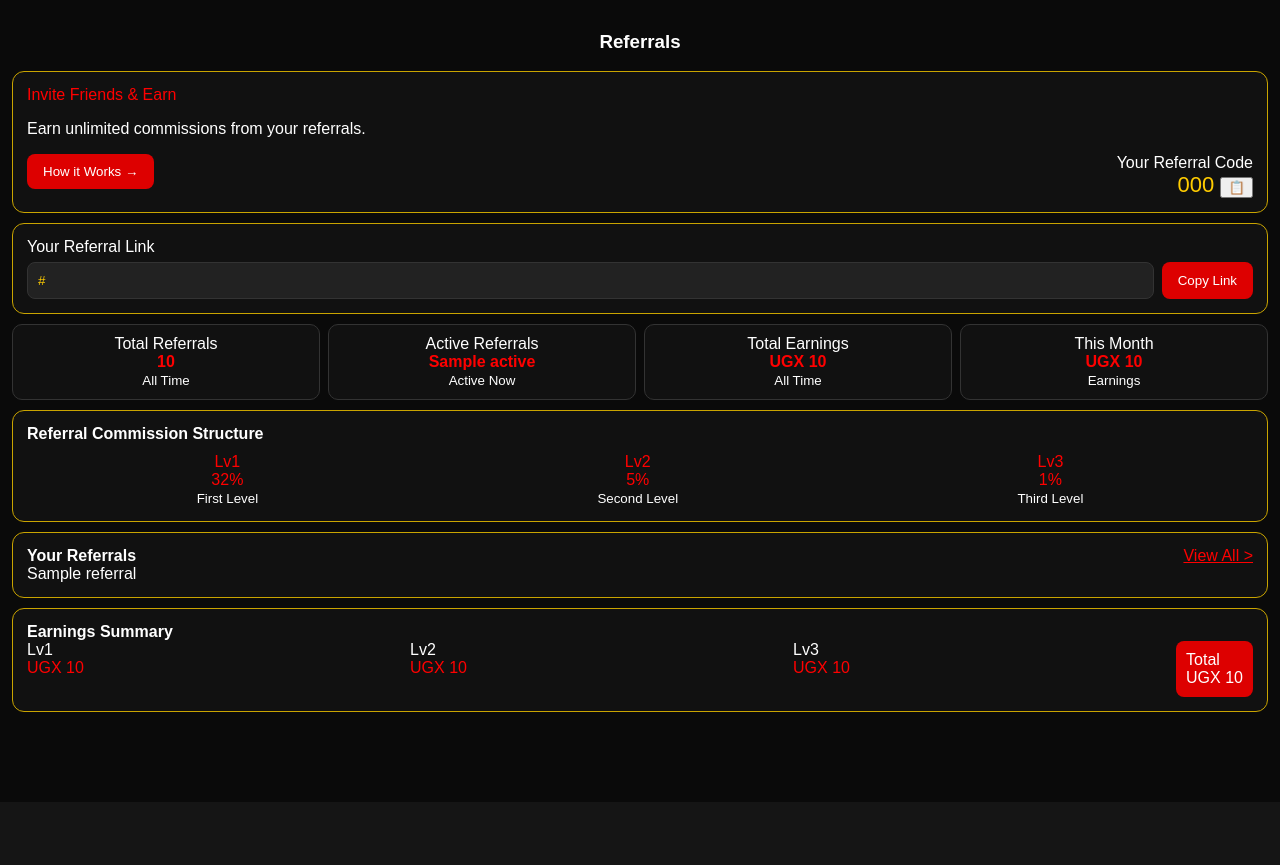
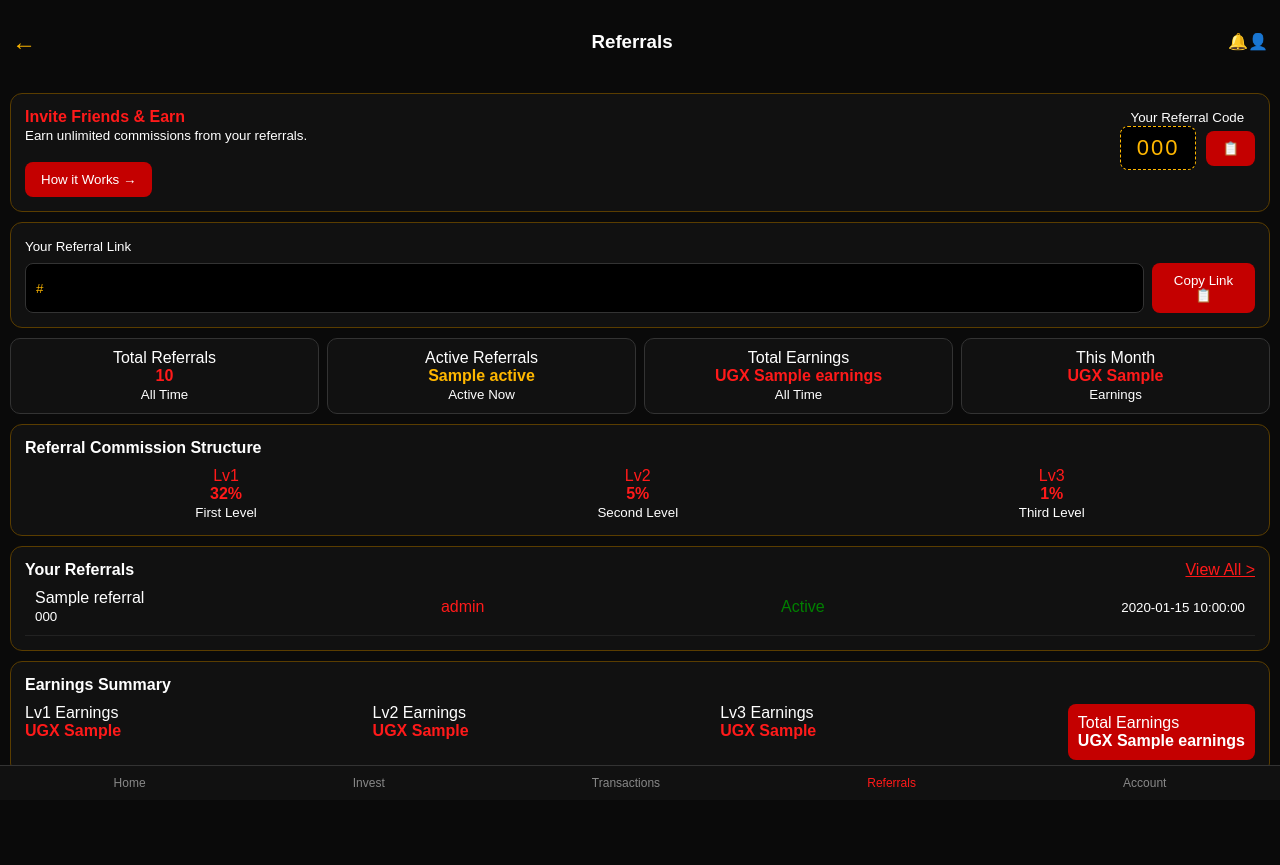
Before and after one commit to Codex700com/Codex700com, a Flask app: template templates/referrals.html in a window 1280 px wide. Before the commit the page ends 712 px from the top, so only its background shows below. Run offline with Flask 3, Linux system fonts and the light colour scheme; the template is opened without the code that fills it: most values are stand-ins (such as "Sample title", 1, 10 or a date in 2020).

Commit message:
dynamic referrals per user zero defaults working buttons

```diff
--- a/templates/referrals.html
+++ b/templates/referrals.html
@@ -1,40 +1,79 @@
-<!DOCTYPE html><html><head><meta name="viewport" content="width=device-width,initial-scale=1"><style>
-body{background:#0a0a0a;color:#fff;font-family:sans-serif;margin:0;padding:12px;padding-bottom:80px}
-.card{border:1px solid #c9a400;border-radius:12px;padding:14px;margin:10px 0;background:#111}
-.redbtn{background:#d00;color:#fff;border:none;padding:10px 16px;border-radius:8px;cursor:pointer}
-.grid{display:grid;grid-template-columns:1fr 1fr 1fr 1fr;gap:8px;margin:10px 0}
-.box{border:1px solid #333;border-radius:10px;padding:10px;text-align:center;background:#111}
-.gold{color:#ffcc00}.red{color:red}
-#modal{display:none;position:fixed;top:0;left:0;right:0;bottom:0;background:rgba(0,0,0,.8);justify-content:center;align-items:center}
-#modal div{background:#111;padding:20px;border-radius:12px;border:1px solid gold;text-align:center}
+<!DOCTYPE html><html><head><meta charset="utf-8"><meta name="viewport" content="width=device-width,initial-scale=1">
+<title>Referrals</title><style>
+body{background:#0a0a0a;color:#fff;font-family:Arial;margin:0;padding-bottom:80px}
+.header{display:flex;align-items:center;justify-content:space-between;padding:12px}
+.card{background:#111;border:1px solid #5a3d00;border-radius:12px;margin:10px;padding:14px}
+.red{color:#ff1a1a}.gold{color:#ffb700}
+.btn-red{background:#c40000;color:#fff;border:none;padding:10px 16px;border-radius:8px;cursor:pointer}
+.code-box{display:flex;align-items:center;gap:10px}
+.code{background:#000;border:1px dashed #ffb700;padding:8px 16px;font-size:22px;letter-spacing:2px;color:#ffb700;border-radius:8px}
+.stats{display:grid;grid-template-columns:1fr 1fr 1fr 1fr;gap:8px;margin:10px}
+.stat{background:#111;border:1px solid #333;border-radius:10px;padding:10px;text-align:center}
+.lv{display:flex;justify-content:space-around;text-align:center}
+.ref-row{display:flex;align-items:center;justify-content:space-between;padding:10px;border-bottom:1px solid #222}
+.nav{position:fixed;bottom:0;left:0;right:0;background:#111;display:flex;justify-content:space-around;padding:10px;border-top:1px solid #333}
+.nav a{color:#888;text-decoration:none;font-size:12px;text-align:center}.nav a.active{color:#ff1a1a}
+.modal{display:none;position:fixed;top:0;left:0;right:0;bottom:0;background:rgba(0,0,0,.8);align-items:center;justify-content:center}
+.modal div{background:#1a1a1a;padding:20px;border-radius:12px;max-width:320px;text-align:center}
+input{width:100%;background:#000;border:1px solid #333;color:#ffb700;padding:10px;border-radius:8px}
 </style></head><body>
-<h3 style="text-align:center">Referrals</h3>
-<div class="card"><div class="red">Invite Friends & Earn</div><p>Earn unlimited commissions from your referrals.</p>
-<button class="redbtn" onclick="showModal()">How it Works →</button>
-<div style="float:right;text-align:right"><div>Your Referral Code</div><div class="gold" style="font-size:22px">{{code}} <button onclick="copyCode()">📋</button></div></div><div style="clear:both"></div></div>
+<div class="header"><a href="/" style="color:#ffb700;font-size:24px;text-decoration:none">←</a><h3>Referrals</h3><div>🔔👤</div></div>
 
-<div class="card"><div>Your Referral Link</div><div style="display:flex;gap:8px;margin-top:6px"><input id="link" value="{{link}}" readonly style="flex:1;background:#222;color:#ffcc00;border:1px solid #333;border-radius:8px;padding:10px"><button class="redbtn" onclick="copyLink()">Copy Link</button></div></div>
+<div class="card">
+<div style="display:flex;justify-content:space-between">
+<div><div class="red"><b>Invite Friends & Earn</b></div><small>Earn unlimited commissions from your referrals.</small><br><br>
+<button class="btn-red" onclick="showHow()">How it Works →</button></div>
+<div style="text-align:center"><small>Your Referral Code</small><div class="code-box"><div class="code" id="rcode">{{code}}</div><button class="btn-red" onclick="copyCode()">📋</button></div></div>
+</div></div>
 
-<div class="grid">
-<div class="box">Total Referrals<br><b class="red">{{total}}</b><br><small>All Time</small></div>
-<div class="box">Active Referrals<br><b class="red">{{active}}</b><br><small>Active Now</small></div>
-<div class="box">Total Earnings<br><b class="red">UGX {{ "{:,}".format(earnings) }}</b><br><small>All Time</small></div>
-<div class="box">This Month<br><b class="red">UGX {{ "{:,}".format(month_earnings) }}</b><br><small>Earnings</small></div>
+<div class="card"><small>Your Referral Link</small><div style="display:flex;gap:8px;margin-top:8px"><input id="rlink" readonly value="{{link}}"><button class="btn-red" onclick="copyLink()">Copy Link 📋</button></div></div>
+
+<div class="stats">
+<div class="stat">Total Referrals<br><b class="red">{{total}}</b><br><small>All Time</small></div>
+<div class="stat">Active Referrals<br><b class="gold">{{active}}</b><br><small>Active Now</small></div>
+<div class="stat">Total Earnings<br><b class="red">UGX {{earnings}}</b><br><small>All Time</small></div>
+<div class="stat">This Month<br><b class="red">UGX {{month_earnings}}</b><br><small>Earnings</small></div>
 </div>
 
-<div class="card"><b>Referral Commission Structure</b><div style="display:flex;justify-content:space-around;text-align:center;margin-top:10px"><div><div class="red">Lv1<br>32%</div><small>First Level</small></div><div><div class="red">Lv2<br>5%</div><small>Second Level</small></div><div><div class="red">Lv3<br>1%</div><small>Third Level</small></div></div></div>
+<div class="card"><b>Referral Commission Structure</b><div class="lv" style="margin-top:10px">
+<div><div class="red">Lv1</div><div class="red"><b>32%</b></div><small>First Level</small></div>
+<div><div class="red">Lv2</div><div class="red"><b>5%</b></div><small>Second Level</small></div>
+<div><div class="red">Lv3</div><div class="red"><b>1%</b></div><small>Third Level</small></div>
+</div></div>
 
-<div class="card"><b>Your Referrals</b> <a href="#" style="float:right;color:red" onclick="alert('No more referrals');return false">View All ></a>
-{% if referrals %}{% for r in referrals %}<div>{{r}}</div>{% endfor %}{% else %}<p style="color:#888;text-align:center;padding:20px">No referrals yet. Share your link to invite friends.</p>{% endif %}
+<div class="card"><div style="display:flex;justify-content:space-between"><b>Your Referrals</b><a href="#" onclick="viewAll();return false" class="red">View All ></a></div>
+{% if referrals %}
+{% for r in referrals %}
+<div class="ref-row"><div>{{r.name}}<br><small>{{r.phone}}</small></div><span class="red">{{r.level}}</span><span style="color:{{'green' if r.active else 'red'}}">{{'Active' if r.active else 'Inactive'}}</span><small>{{r.date}}</small></div>
+{% endfor %}
+{% else %}
+<div style="text-align:center;padding:20px;color:#888">No referrals yet.<br>Share your link to start earning.</div>
+{% endif %}
 </div>
 
-<div class="card"><b>Earnings Summary</b><div style="display:flex;justify-content:space-between"><div>Lv1<br><span class="red">UGX {{ "{:,}".format(lv1) }}</span></div><div>Lv2<br><span class="red">UGX {{ "{:,}".format(lv2) }}</span></div><div>Lv3<br><span class="red">UGX {{ "{:,}".format(lv3) }}</span></div><div style="background:#d00;padding:10px;border-radius:8px">Total<br>UGX {{ "{:,}".format(earnings) }}</div></div></div>
+<div class="card"><b>Earnings Summary</b><div style="display:flex;justify-content:space-between;margin-top:10px">
+<div>Lv1 Earnings<br><b class="red">UGX {{lv1}}</b></div>
+<div>Lv2 Earnings<br><b class="red">UGX {{lv2}}</b></div>
+<div>Lv3 Earnings<br><b class="red">UGX {{lv3}}</b></div>
+<div style="background:#c40000;padding:10px;border-radius:8px">Total Earnings<br><b>UGX {{earnings}}</b></div>
+</div></div>
 
-<div id="modal"><div><h3>邀请您的朋友，共同成长</h3><p>invite Ur friends and grow together</p><button class="redbtn" onclick="hideModal()">Close</button></div></div>
+<div class="modal" id="howModal"><div>
+<h3 class="red">How it Works</h3>
+<p>Invite Ur friends and grow together</p>
+<p style="font-size:20px">邀请您的朋友一起成长</p>
+<button class="btn-red" onclick="hideHow()">Close</button>
+</div></div>
+
+<div class="nav">
+<a href="/">Home</a><a href="#">Invest</a><a href="#">Transactions</a><a class="active" href="/referrals">Referrals</a><a href="#">Account</a>
+</div>
+
 <script>
-function showModal(){document.getElementById('modal').style.display='flex'}
-function hideModal(){document.getElementById('modal').style.display='none'}
-function copyCode(){navigator.clipboard.writeText("{{code}}");alert("Code copied: {{code}}")}
-function copyLink(){let i=document.getElementById('link');i.select();navigator.clipboard.writeText(i.value);alert("Link copied")}
+function copyCode(){navigator.clipboard.writeText(document.getElementById('rcode').innerText);alert('Code copied: '+document.getElementById('rcode').innerText)}
+function copyLink(){navigator.clipboard.writeText(document.getElementById('rlink').value);alert('Link copied')}
+function showHow(){document.getElementById('howModal').style.display='flex'}
+function hideHow(){document.getElementById('howModal').style.display='none'}
+function viewAll(){alert('Total referrals: {{total}}');}
 </script>
 </body></html>
```
